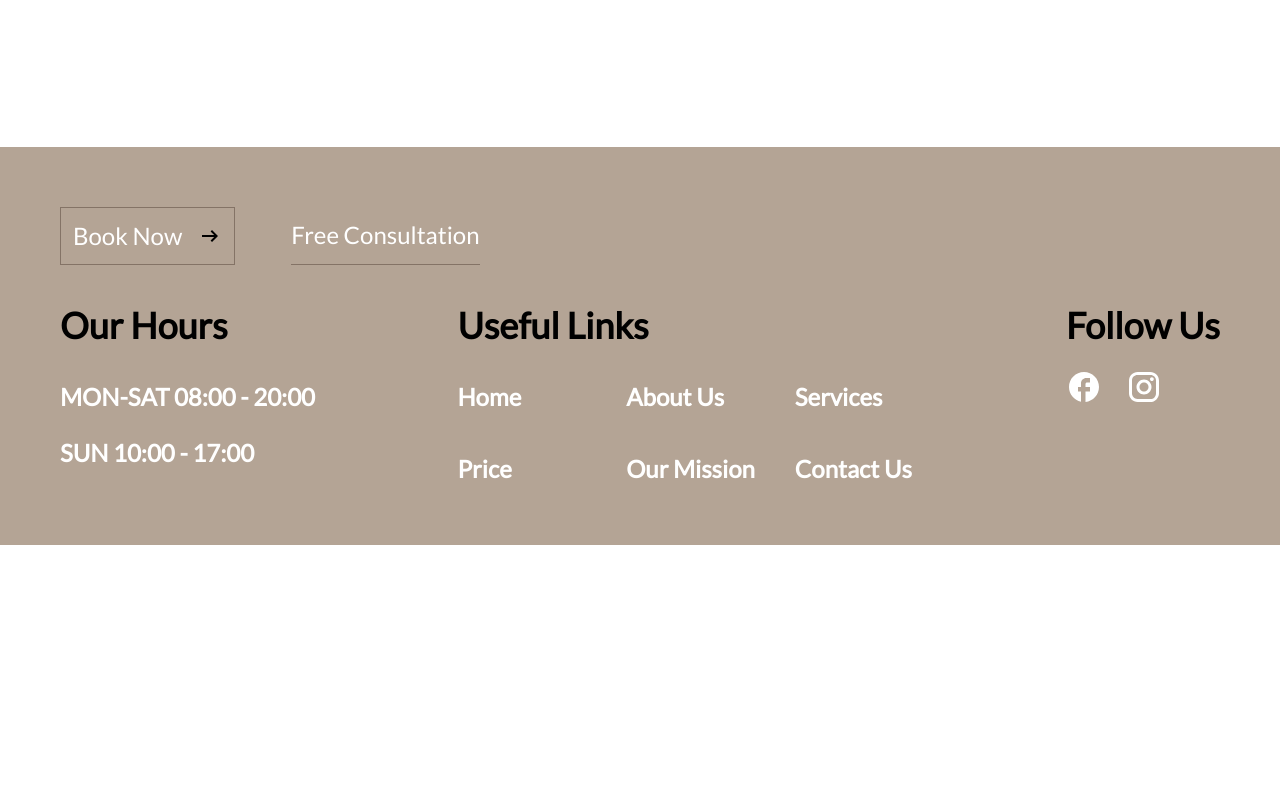
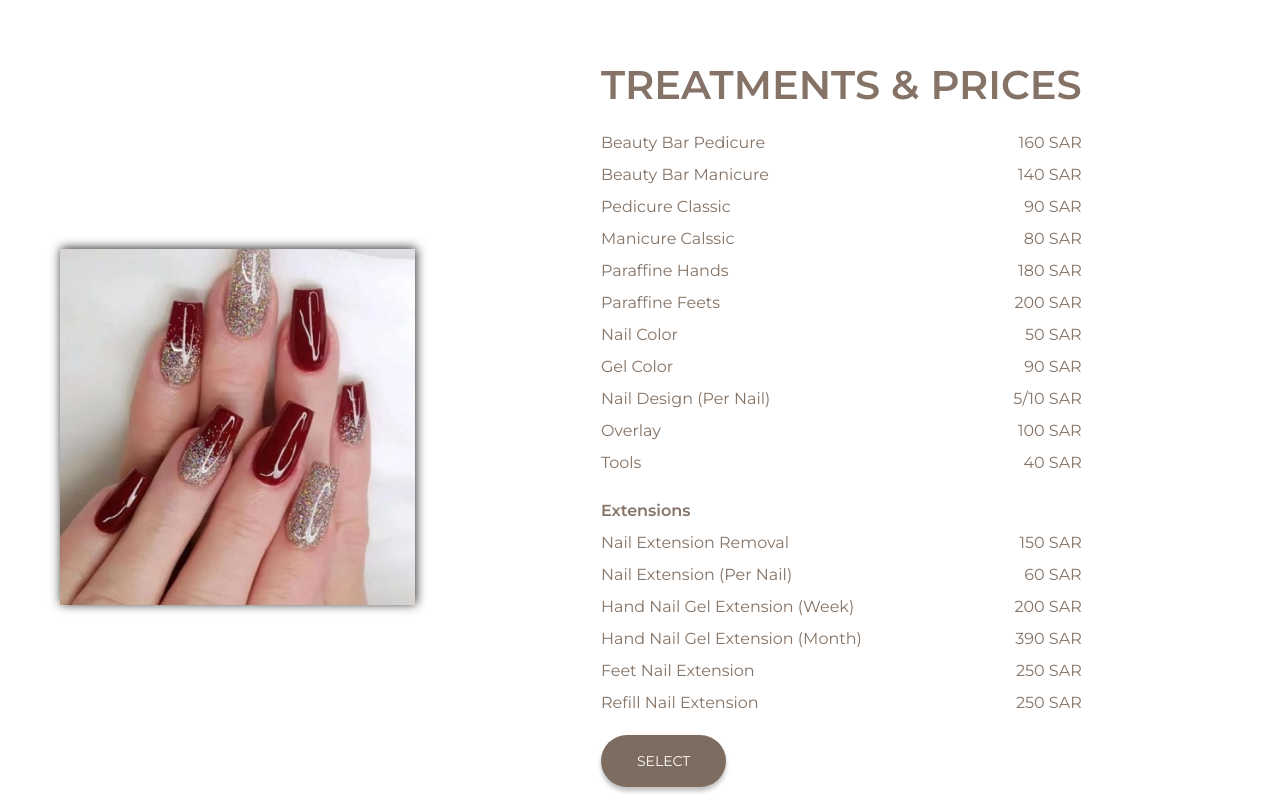
Before and after one commit to awais019/the-beauty-bar, a website: page src/services.html in a window 1280 px wide. Shown: the part 3100-3900 px from the top of the page. Before the commit the page ends 3645 px from the top, so only its background shows below. Drawn offline with nearby package versions, Linux system fonts and the light colour scheme.

Commit message:
Added treatments and prices section for nails service.

```diff
--- a/src/services.html
+++ b/src/services.html
@@ -457,8 +457,104 @@
         </div>
       </section>
       <section
-        class="py-8 mobile:py-12 tablet:py-16 laptopSm:py-20 laptopMd:px-[60px] px-8 laptopSm:px-12"
-      ></section>
+        class="py-8 mobile:py-12 tablet:py-16 laptopSm:py-20 laptopMd:px-[60px] px-8 laptopSm:px-12 font-['Montserrat'] text-shadow"
+      >
+        <div class="grid gap-12 laptopMd:grid-cols-3 place-items-center">
+          <img
+            src="../images/nails-styles.png"
+            alt="nails-styles"
+            class="shadow-img"
+          />
+          <div class="laptopMd:col-span-2 laptopMd:place-self-end">
+            <h2
+              class="text-2xl uppercase font-semibold mobile:text-3xl tablet:text-[40px] mb-7"
+            >
+              Treatments & Prices
+            </h2>
+            <div class="flex flex-col gap-6">
+              <div class="flex flex-col gap-2">
+                <p class="flex justify-between">
+                  <span>Beauty Bar Pedicure</span>
+                  <span>160 SAR</span>
+                </p>
+                <p class="flex justify-between">
+                  <span>Beauty Bar Manicure</span>
+                  <span>140 SAR</span>
+                </p>
+                <p class="flex justify-between">
+                  <span>Pedicure Classic</span>
+                  <span>90 SAR</span>
+                </p>
+                <p class="flex justify-between">
+                  <span>Manicure Calssic</span>
+                  <span>80 SAR</span>
+                </p>
+                <p class="flex justify-between">
+                  <span>Paraffine Hands</span>
+                  <span>180 SAR</span>
+                </p>
+                <p class="flex justify-between">
+                  <span>Paraffine Feets</span>
+                  <span>200 SAR</span>
+                </p>
+                <p class="flex justify-between">
+                  <span>Nail Color</span>
+                  <span>50 SAR</span>
+                </p>
+                <p class="flex justify-between">
+                  <span>Gel Color</span>
+                  <span>90 SAR</span>
+                </p>
+                <p class="flex justify-between">
+                  <span>Nail Design (Per Nail)</span>
+                  <span>5/10 SAR</span>
+                </p>
+                <p class="flex justify-between">
+                  <span>Overlay</span>
+                  <span>100 SAR</span>
+                </p>
+                <p class="flex justify-between">
+                  <span>Tools</span>
+                  <span>40 SAR</span>
+                </p>
+              </div>
+              <div class="flex flex-col gap-2">
+                <h3 class="font-semibold">Extensions</h3>
+                <p class="flex justify-between">
+                  <span>Nail Extension Removal</span>
+                  <span>150 SAR</span>
+                </p>
+                <p class="flex justify-between">
+                  <span>Nail Extension (Per Nail)</span>
+                  <span>60 SAR</span>
+                </p>
+                <p class="flex justify-between">
+                  <span>Hand Nail Gel Extension (Week)</span>
+                  <span>200 SAR</span>
+                </p>
+                <p class="flex justify-between">
+                  <span>Hand Nail Gel Extension (Month)</span>
+                  <span>390 SAR</span>
+                </p>
+                <p class="flex justify-between">
+                  <span>Feet Nail Extension</span>
+                  <span>250 SAR</span>
+                </p>
+                <p class="flex justify-between">
+                  <span>Refill Nail Extension</span>
+                  <span>250 SAR</span>
+                </p>
+                <a
+                  href="#"
+                  class="mt-3 px-9 py-4 rounded-[50px] bg-deep-taupe text-white uppercase text-sm shadow-btn max-w-fit"
+                >
+                  Select
+                </a>
+              </div>
+            </div>
+          </div>
+        </div>
+      </section>
     </main>
     <footer
       class="bg-tuscany flex flex-col gap-10 laptopMd:p-[60px] p-8 laptopSm:p-12"
```
Also changed, not shown: images/nails-styles.png (added).
